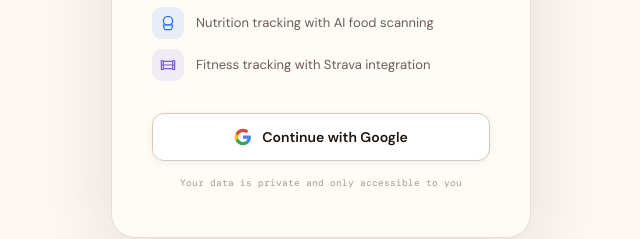
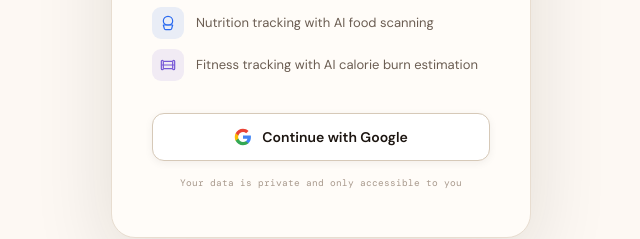
Before and after one commit to PhrazeyCodes/dayforge, a website: page public/_index.html in a window 1280 px wide. Shown: the part 447-686 px from the top of the page, 319-959 px from the left. Drawn offline with nearby package versions, Linux system fonts and the light colour scheme; a web font is replaced by a local one.

Commit message:
updating first page

```diff
--- a/public/_index.html
+++ b/public/_index.html
@@ -365,7 +365,7 @@ textarea::placeholder,input::placeholder{color:var(--text3)}
         <div class="signin-feature-icon" style="background:rgba(118,87,214,.1)">
           <svg width="16" height="16" viewBox="0 0 24 24" fill="none" stroke="var(--purple)" stroke-width="1.8" stroke-linecap="round" stroke-linejoin="round"><path d="M6.5 6.5h11"/><path d="M6.5 17.5h11"/><path d="M3 12h18"/><rect x="2" y="5" width="3" height="14" rx="1.5"/><rect x="19" y="5" width="3" height="14" rx="1.5"/></svg>
         </div>
-        <span>Fitness tracking with Strava integration</span>
+        <span>Fitness tracking with AI calorie burn estimation</span>
       </div>
     </div>
     <button class="signin-google-btn" id="signin-google-btn">
```
